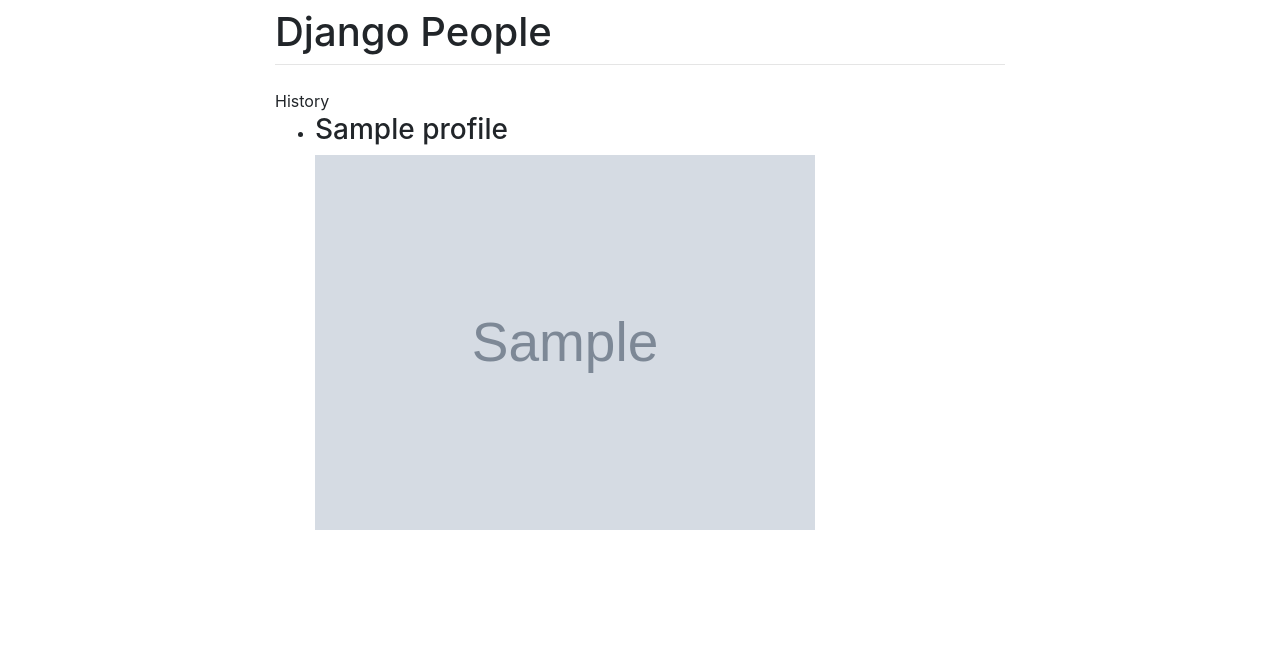
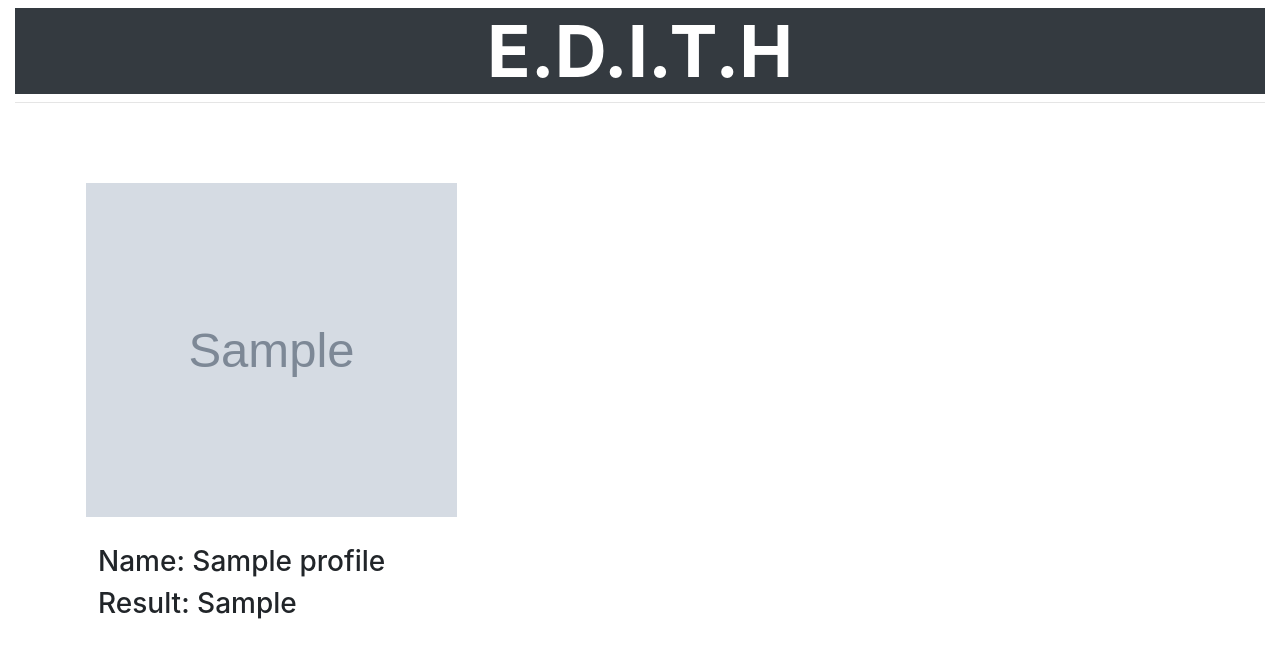
Before and after one commit to hoangtnm/riio, a Django app: page /history/ in a window 1280 px wide. Shown: the top 658 px of the page. Run offline with Django 3.2, Linux system fonts and the light colour scheme; tables that the repository leaves empty hold one stand-in row (values such as "Sample post"); grey boxes marked "Sample" are stand-in pictures; some libraries are stand-ins or nearby versions.

Commit message:
FE Edit some interface

```diff
--- a/ai/views.py
+++ b/ai/views.py
@@ -19,7 +19,6 @@ def upload_file(request):
         form = ProfileForm()
     last_id = Profile.objects.count()
     images = Profile.objects.filter(id=last_id)
-
     return render(request, 'ai/upload.html', {'form': form, 'images': images})
 
 
--- a/templates/ai/history.html
+++ b/templates/ai/history.html
@@ -2,22 +2,37 @@
 <head>
     <link rel="stylesheet" href="https://stackpath.bootstrapcdn.com/bootstrap/4.1.3/css/bootstrap.min.css" integrity="sha384-MCw98/SFnGE8fJT3GXwEOngsV7Zt27NXFoaoApmYm81iuXoPkFOJwJ8ERdknLPMO" crossorigin="anonymous">
 </head>
-<div class="container">
-      <div class="row justify-content-center">
-        <div class="col-8">
-          <h1 class="mt-2">Django People</h1>
+<style>
+    img {
+    max-width: 100%;
+    max-height: 100%;
+}
+.square {
+    height: 500px;
+    width: 350px;
+}
+</style>
+<div class="container-fluid">
+      <div class="row">
+        <div class="col-xl-12">
+          <h1 class="mt-2 text-xl-center font-weight-bold display-3 bg-dark text-white">E.D.I.T.H</h1>
           <hr class="mt-0 mb-4">
 {%  block heading %} {% endblock heading %}
 {%block history %}
-	History
-	<ul>
-		{% for image in images %}
-			<li>
-				<h3>{{ image.name }}</h3>
-				<img src="{{ image.image.url }}  "style="width:500px;high:500px;" alt="">
-			</li>
- 		{% endfor %}
-	</ul>
+
+        <div>
+            {% for image in images %}
+                <div class="d-lg-inline-block col-xl-4 m-xl-5 offset-xl-1 card border-0" style=" width:500px; height: 350px">
+                    <img src="{{ image.image.url }}  "class="card-img-top rounded mx-auto d-block p-2 square" style="width:420px;high:420px;" alt="">
+                    <div class="card-body">
+                        <div class="card-text">
+                                <h3>Name: {{ image.name }}</h3>
+                                <h3>Result: {{ image.result }}</h3>
+                        </div>
+                    </div>
+                </div>
+            {% endfor %}
+        </div>
 {% endblock history %}
         </div>
       </div>
```
Also changed, not shown: templates/ai/home.html (+2 -5 lines), templates/ai/upload.html (+5 -4 lines), templates/base.html (+3 -11 lines), media/images/2019/11/26/Screenshot_from_2019-11-22_17-13-11.png (deleted), media/images/2019/11/26/Screenshot_from_2019-11-23_10-01-40.png (deleted), media/images/2019/11/26/Screenshot_from_2019-11-26_10-33-47.png (deleted).
